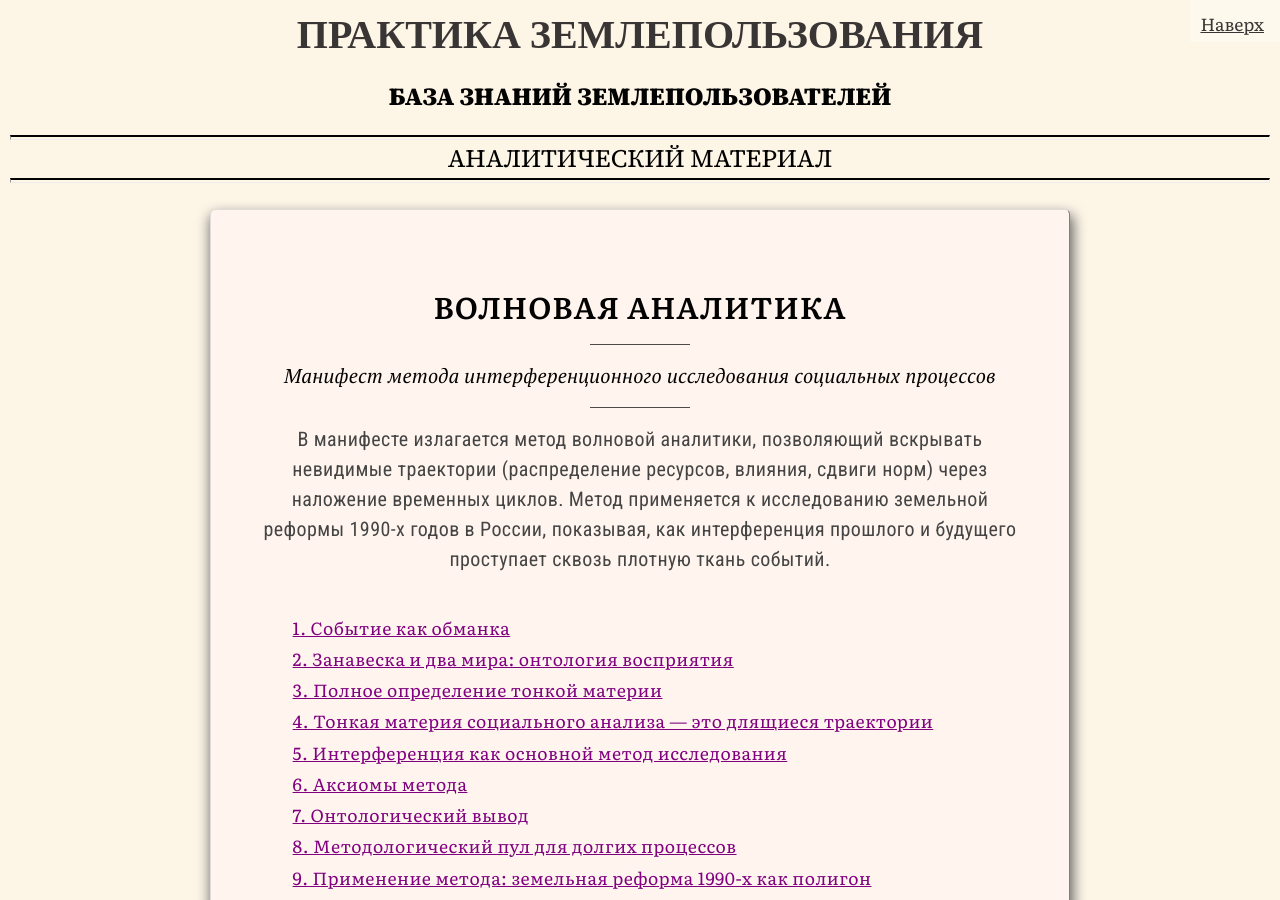
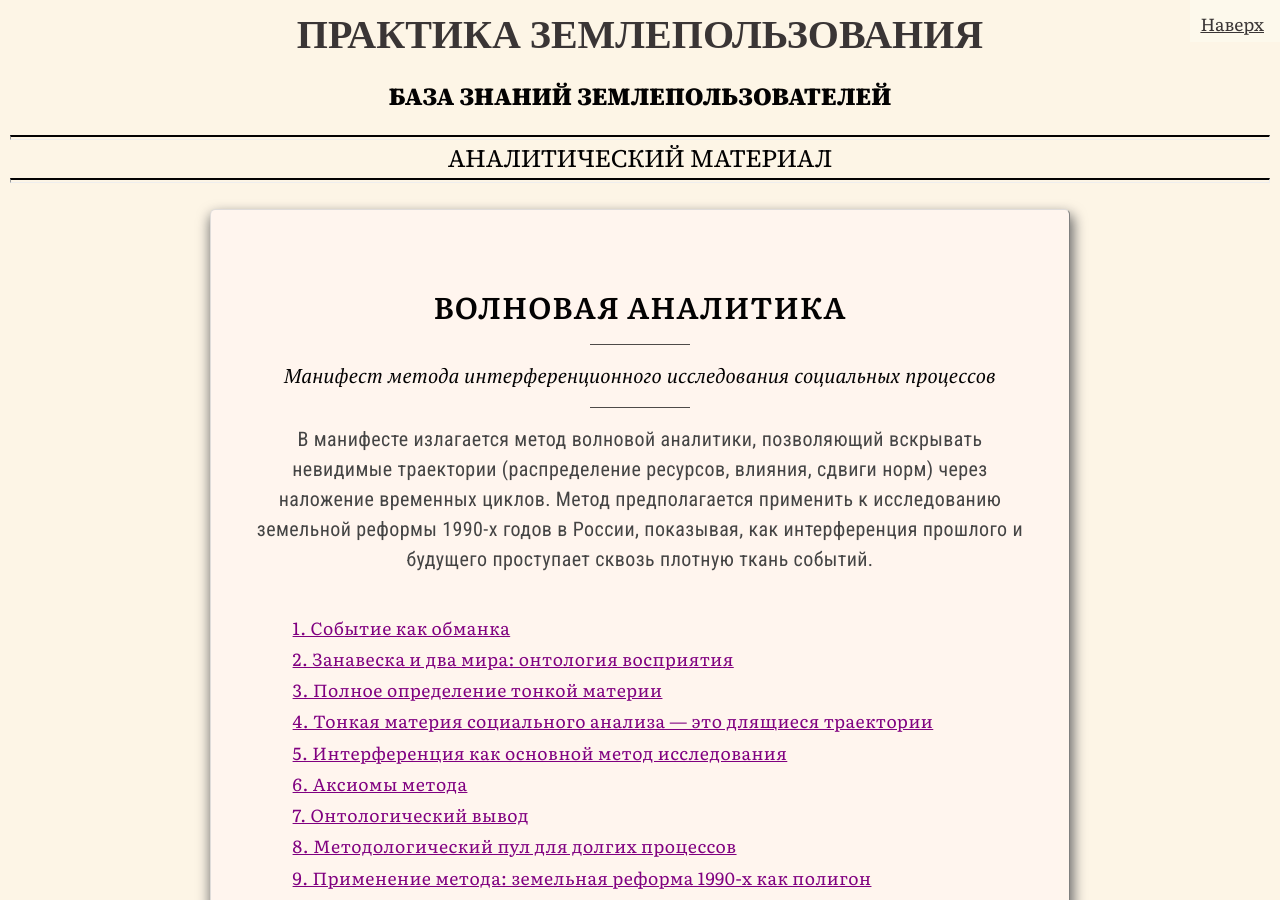
Before and after one commit to SergSi/land-use-art, a Jekyll site: the page built from _posts/2026-08-24-wawe.md, in a window 1280 px wide and 900 px high. Built offline with Jekyll 4.4.1, drawn with Linux system fonts in a browser that asks for light colours; some web fonts are replaced.

Commit message:
Update 2026-08-24-wawe.md

```diff
--- a/_posts/2026-08-24-wawe.md
+++ b/_posts/2026-08-24-wawe.md
@@ -1,7 +1,7 @@
 ---
 title: Волновая аналитика
 subtitle: Манифест метода интерференционного исследования социальных процессов
-summary: "В манифесте излагается метод волновой аналитики, позволяющий вскрывать невидимые траектории (распределение ресурсов, влияния, сдвиги норм) через наложение временных циклов. Метод применяется к исследованию земельной реформы 1990-х годов в России, показывая, как интерференция прошлого и будущего проступает сквозь плотную ткань событий."
+summary: "В манифесте излагается метод волновой аналитики, позволяющий вскрывать невидимые траектории (распределение ресурсов, влияния, сдвиги норм) через наложение временных циклов. Метод предполагается применить к исследованию земельной реформы 1990-х годов в России, показывая, как интерференция прошлого и будущего проступает сквозь плотную ткань событий."
 author: С. Ивасюк
 layout: doc
 class: analitika
```
